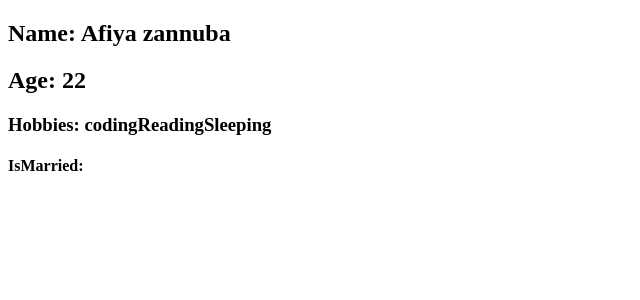
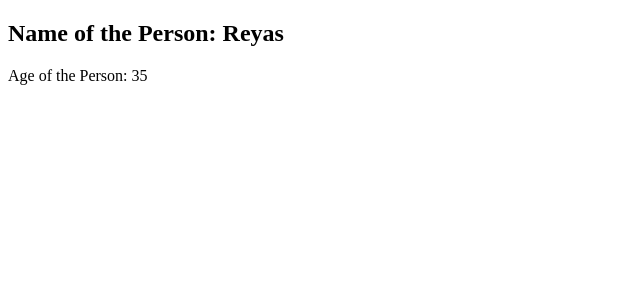
Before and after one commit to AfiyaZannuba/React-Learning, a React (Vite) app: page / in a window 1280 px wide. Shown: the top 300 px of the page, without its empty margins (0-640 px from the left). Built offline with nearby package versions, Linux system fonts and the light colour scheme.

Commit message:
challenge no.1 of props is completed

```diff
--- a/src/App.jsx
+++ b/src/App.jsx
@@ -1,19 +1,10 @@
+import Person from "./components/Person";
 
 const App = () => {
   return (
-    <User name="Afiya zannuba" age={22} married={false} hobbies={["coding", "Reading", "Sleeping"]}/>
+    <Person name="Reyas" age="35" />
   )
 }
 
-const User = ({name, age, married, hobbies}) => {
-  return(
-    <section>
-      <h1>Name: {name}</h1>
-      <h2>Age: {age}</h2>
-      <h3>Hobbies: {hobbies}</h3>
-      <h4>IsMarried: {married}</h4>
-    </section>
-  )
-}
 
 export default App;
--- /dev/null
+++ b/src/components/Person.jsx
@@ -0,0 +1,10 @@
+const Person  = (props) => {
+    return(
+        <section>
+            <h2>Name of the Person: {props.name}</h2>
+            <p>Age of the Person: {props.age}</p>
+        </section>
+    )
+}
+
+export default Person;
```
